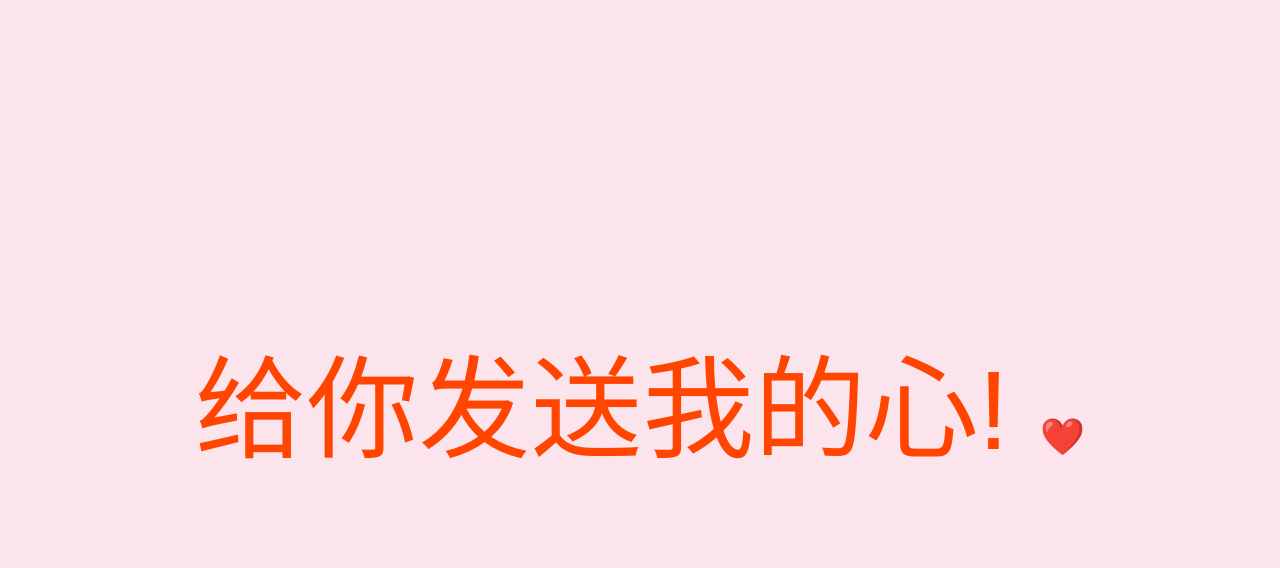
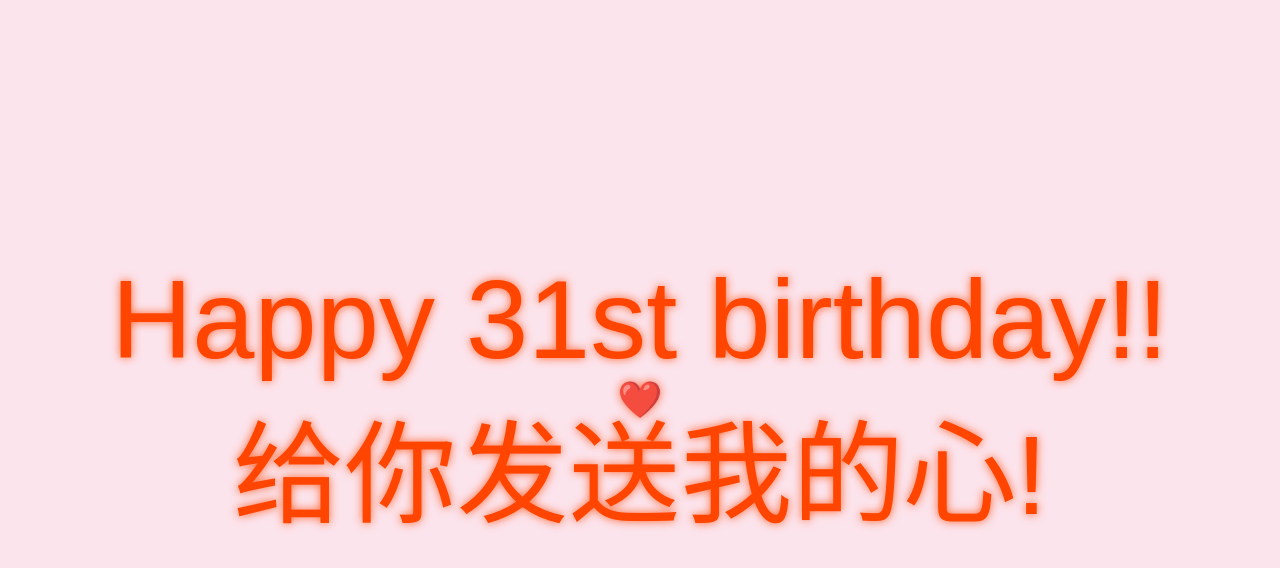
Before and after one commit to orbicular/HowToMakeAMazar, a plain HTML site: page qiaoqiaohappybirthday/index.html in a window 1280 px wide. Both pictures are taken after a click on the element "click here". Drawn offline with Linux system fonts and the light colour scheme.

Commit message:
Update index.html

```diff
--- a/qiaoqiaohappybirthday/index.html
+++ b/qiaoqiaohappybirthday/index.html
@@ -30,13 +30,19 @@
 
     #happyBirthdayText, #checkMyHeartText {
       display: none;
-      animation: scaleUp 5s forwards, changeColor 5s infinite alternate; /* 添加颜色变化动画 */
+      animation: scaleUp 5s forwards, changeColor 5s infinite alternate, shadowBlink 1s infinite; /* 添加阴影变化和闪烁动画 */
     }
 
     .heart-emoji {
       font-size: 36px;
       cursor: pointer;
       color: #ff4500; /* 橙红色字体 */
+      animation: heartBlink 1s infinite; /* 添加心形 emoji 闪烁动画 */
+      position: fixed;
+      top: 50%;
+      left: 50%;
+      transform: translate(-50%, -50%);
+      z-index: 10000; /* 设置最高层级 */
     }
 
     @keyframes blink {
@@ -56,6 +62,18 @@
         color: #ff4500; /* 橙红色字体 */
       }
     }
+
+    @keyframes shadowBlink {
+      50% {
+        text-shadow: 0 0 20px rgba(255, 105, 180, 0.8);
+      }
+    }
+
+    @keyframes heartBlink {
+      50% {
+        opacity: 0.5;
+      }
+    }
   </style>
 </head>
 <body>
@@ -65,7 +83,7 @@
   </div>
 
   <div id="happyBirthdayText">
-    <p id="birthdayMessage" style="color: #ff4500;">给你发送我的心! <span class="heart-emoji" onclick="showVideo()">❤️</span></p>
+    <p id="birthdayMessage" style="color: #ff4500; text-shadow: 0 0 10px rgba(255, 69, 0, 0.8);">Happy 31st birthday!!<br>给你发送我的心! <span class="heart-emoji" onclick="showVideo()">❤️</span></p>
   </div>
 
   <script>
@@ -84,8 +102,8 @@
       videoContainer.style.left = '0';
       videoContainer.style.width = '100%';
       videoContainer.style.height = '100%';
-      videoContainer.style.zIndex = '9999';
-      videoContainer.innerHTML = '<video width="100%" height="100%"  autoplay><source src="fromguangzhou.mp4" type="video/mp4">Your browser does not support the video tag.</video>';
+      videoContainer.style.zIndex = '1'; /* 设置较低的层级 */
+      videoContainer.innerHTML = '<video width="100%" height="100%" autoplay><source src="fromguangzhou.mp4" type="video/mp4">Your browser does not support the video tag.</video>';
       document.body.appendChild(videoContainer);
 
       // 创建心形 emoji 元素
```
